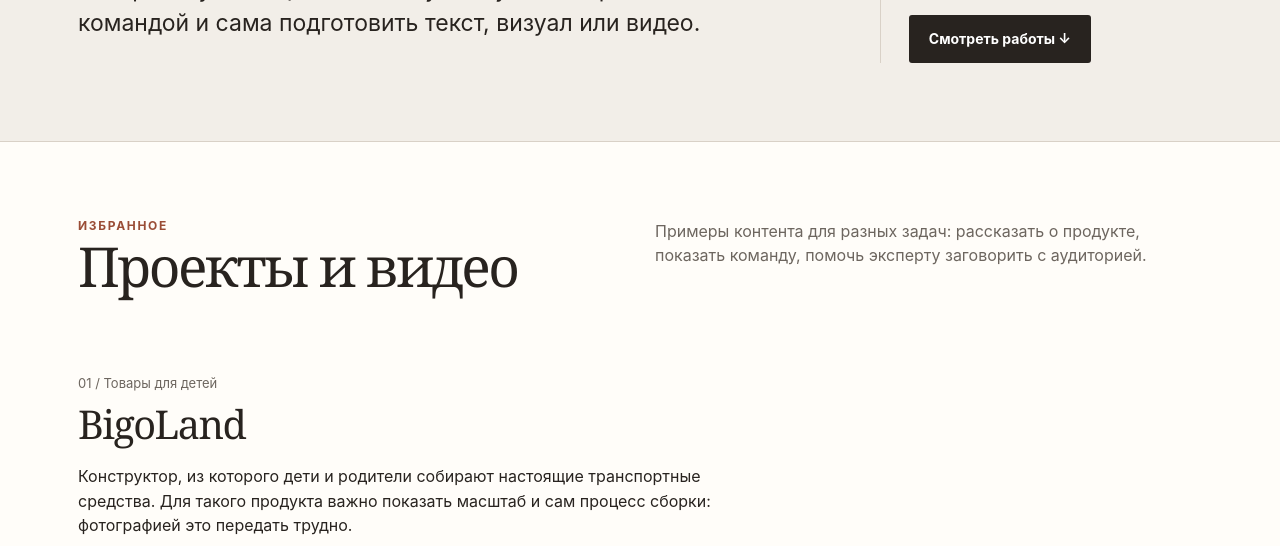
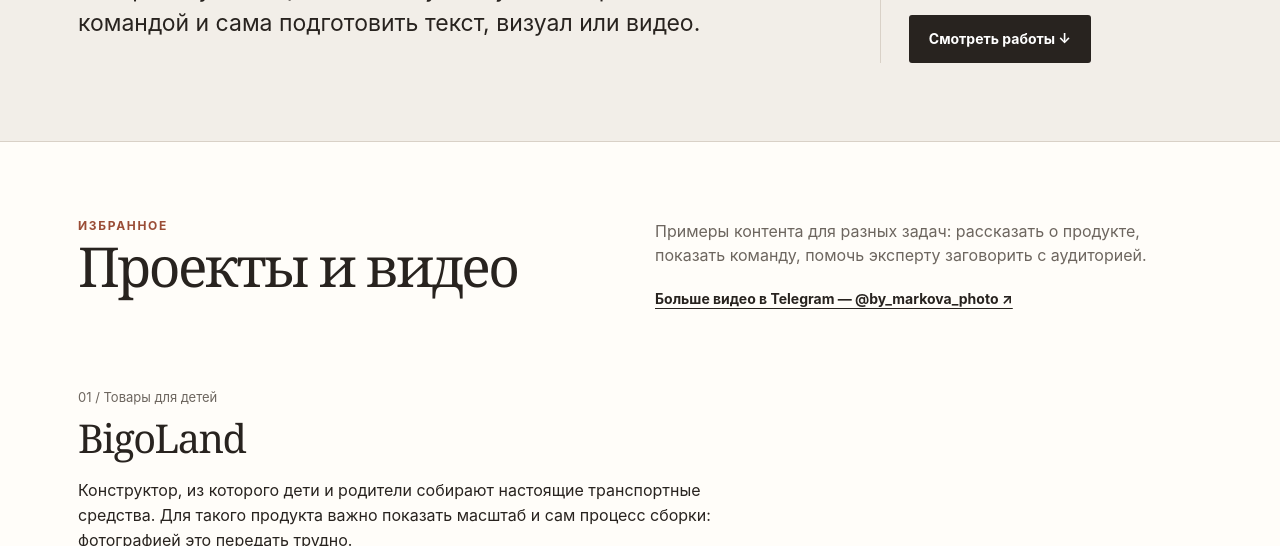
Before and after one commit to asmarkovasmm-lang/offers-2026, a plain HTML site: page portfolio/smm/index.html in a window 1280 px wide. Shown: the part 554-1100 px from the top of the page. Drawn offline with Linux system fonts and the light colour scheme.

Commit message:
Add prominent Telegram video channel link to SMM portfolio
Added a link to more videos in the project section.

```diff
--- a/portfolio/smm/index.html
+++ b/portfolio/smm/index.html
@@ -29,7 +29,7 @@
       <aside class="hero-side"><p>Пермь. Работала с медициной, товарами для детей, недвижимостью и логистикой.</p><p>Веду вебинары и помогаю экспертам говорить о сложном простым языком.</p><a class="button" href="#projects">Смотреть работы ↓</a></aside>
     </section>
     <section class="section work" id="projects"><div class="wrap">
-      <div class="section-head"><div><span class="eyebrow">Избранное</span><h2>Проекты и видео</h2></div><p>Примеры контента для разных задач: рассказать о продукте, показать команду, помочь эксперту заговорить с аудиторией.</p></div>
+      <div class="section-head"><div><span class="eyebrow">Избранное</span><h2>Проекты и видео</h2></div><div><p>Примеры контента для разных задач: рассказать о продукте, показать команду, помочь эксперту заговорить с аудиторией.</p><div class="links"><a class="text-link" href="https://t.me/by_markova_photo" target="_blank" rel="noopener noreferrer">Больше видео в Telegram — @by_markova_photo ↗</a></div></div></div>
       <article class="project"><div class="meta">01 / Товары для детей</div><div><h3>BigoLand</h3><p>Конструктор, из которого дети и родители собирают настоящие транспортные средства. Для такого продукта важно показать масштаб и сам процесс сборки: фотографией это передать трудно.</p><p class="description">В проекте отвечала за SMM-стратегию и организацию контента. Ниже — видео из моего архива работ.</p><div class="media-row four"><figure class="media-card"><video controls playsinline preload="metadata" poster="assets/bigoland-poster.jpg" src="assets/bigoland.mp4" aria-label="Видео BigoLand с демонстрацией конструктора"></video></figure><figure class="media-card"><video controls playsinline preload="metadata" poster="assets/bigoland-cosmos-poster.jpg" src="assets/bigoland-cosmos.mp4" aria-label="Клип BigoLand с демонстрацией собранного транспорта"></video></figure><figure class="media-card"><video controls playsinline preload="metadata" poster="assets/bigoland-build-poster.jpg" src="assets/bigoland-build.mp4" aria-label="Клип BigoLand о сборке конструктора"></video></figure><figure class="media-card"><video controls playsinline preload="metadata" poster="assets/bigoland-ride-poster.jpg" src="assets/bigoland-ride.mp4" aria-label="Клип BigoLand с поездкой на собранном транспорте"></video></figure></div><div class="links"><a class="text-link" href="../../cases/bigoland/" target="_blank" rel="noopener">Подробнее о проекте ↗</a></div></div></article>
       <article class="project"><div class="meta">02 / Логистика и HR-бренд</div><div><h3>ТЭК</h3><p>Задача контента — показать водителям будущую работу изнутри. Мы снимали автопарк, дорогу и людей компании, чтобы кандидат понимал, куда откликается.</p><p class="description">Я участвовала в подготовке тем и съёмке. Эти ролики стали частью контента для сообщества и кампании по найму.</p><div class="media-row"><figure class="media-card"><video controls playsinline preload="metadata" poster="../../cases/assets/tek-clip-1.jpg" src="../../cases/assets/tek-clip-1.mp4" aria-label="Видео ТЭК, пример 1"></video></figure><figure class="media-card"><video controls playsinline preload="metadata" poster="../../cases/assets/tek-clip-2.jpg" src="../../cases/assets/tek-clip-2.mp4" aria-label="Видео ТЭК, пример 2"></video></figure><figure class="media-card"><video controls playsinline preload="metadata" poster="../../cases/assets/tek-clip-3.jpg" src="../../cases/assets/tek-clip-3.mp4" aria-label="Видео ТЭК, пример 3"></video></figure></div><div class="links"><a class="text-link" href="../../cases/tek/" target="_blank" rel="noopener">Кейс ТЭК ↗</a></div></div></article>
       <article class="project"><div class="meta">03 / Демонстрационный сайт для логистики</div><div><h3>ПЭК: GLOBAL</h3><p>Русскоязычная анимационная концепция сайта о международных перевозках: погрузка, дорога, море и авиация раскрывают услуги при прокрутке.</p><p class="description">Сайт находится в разработке. Часть данных в демонстрационной версии вымышлена. Это не официальный сайт ПЭК.</p><div class="site-preview"><iframe src="https://pecom-global-demo-2026.kira1411kaja.chatgpt.site/" title="Демонстрационный сайт ПЭК: GLOBAL" loading="lazy" referrerpolicy="no-referrer"></iframe></div><div class="links"><a class="button" href="https://pecom-global-demo-2026.kira1411kaja.chatgpt.site/" target="_blank" rel="noopener">Открыть сайт ↗</a></div></div></article>
```
